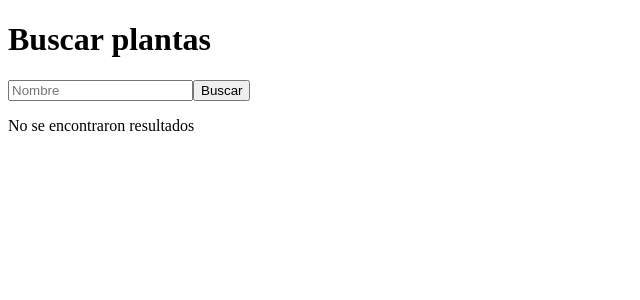
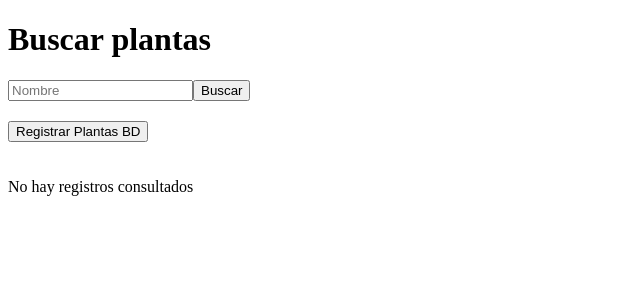
Before and after one commit to madelynarana/plantas-fullstack, a React (Vite) app in the folder frontend/: page / in a window 1280 px wide. Shown: the top 300 px of the page, without its empty margins (0-640 px from the left). Built offline with nearby package versions, Linux system fonts and the light colour scheme.

Commit message:
Se añade boton para registrar plantas

```diff
--- a/frontend/src/plantaBuscar.jsx
+++ b/frontend/src/plantaBuscar.jsx
@@ -3,6 +3,7 @@ import { useState } from "react";
 const BuscarPlanta = () => {
   const [parametro, setParametro] = useState("");
   const [datosPlantaFiltrados, setDatosPlantaFiltrados] = useState([]);
+  const [mensaje, setMensaje] = useState("");
   const API_KEY = "AX5wcwJGnbvQj4laSqA3aPpf7HopDVgz2N72keKApdbXHPw8Nd";
 
 
@@ -45,6 +46,33 @@ const BuscarPlanta = () => {
   };
 
 
+
+  // Boton para registrar las plantas consultadas en el api
+  const btnRegistrarPlantas = async () => {
+    if (datosPlantaFiltrados.length === 0) {
+      setMensaje("No hay plantas para registrar");
+      return;
+    }
+
+    try {
+      const postDatos = await fetch("http://localhost:3000/planta", {
+        method: "POST",
+        headers: { "Content-Type": "application/json" },
+        body: JSON.stringify(datosPlantaFiltrados),
+      });
+
+      if (!postDatos.ok) {
+        throw new Error("Error al registrar las plantas");
+      }
+
+      const resultado = await postDatos.json();
+      setMensaje(`Se registraron ${resultado.length} plantas correctamente`);
+    } catch (err) {
+      setMensaje("Error al registrar plantas: " + err.message);
+    }
+  };
+
+
   return (
     <div>
       <h1>Buscar plantas</h1>
@@ -62,6 +90,15 @@ const BuscarPlanta = () => {
           Buscar
         </button>
       </div>
+      <div>
+        <button
+          onClick={btnRegistrarPlantas}
+          style={{ marginTop: '20px',  marginBottom:'20px'}}
+        >
+          Registrar Plantas BD
+        </button>
+      </div>
+      {mensaje && <p>{mensaje}</p>}
       {datosPlantaFiltrados.length > 0 ? (
         <table border="1" style={{ marginTop: '20px' }}>
           <thead>
@@ -93,7 +130,7 @@ const BuscarPlanta = () => {
           </tbody>
         </table>
       ) : (
-        <p>No se encontraron resultados</p>
+        <p>No hay registros consultados</p>
       )}
     </div>
   );
```
